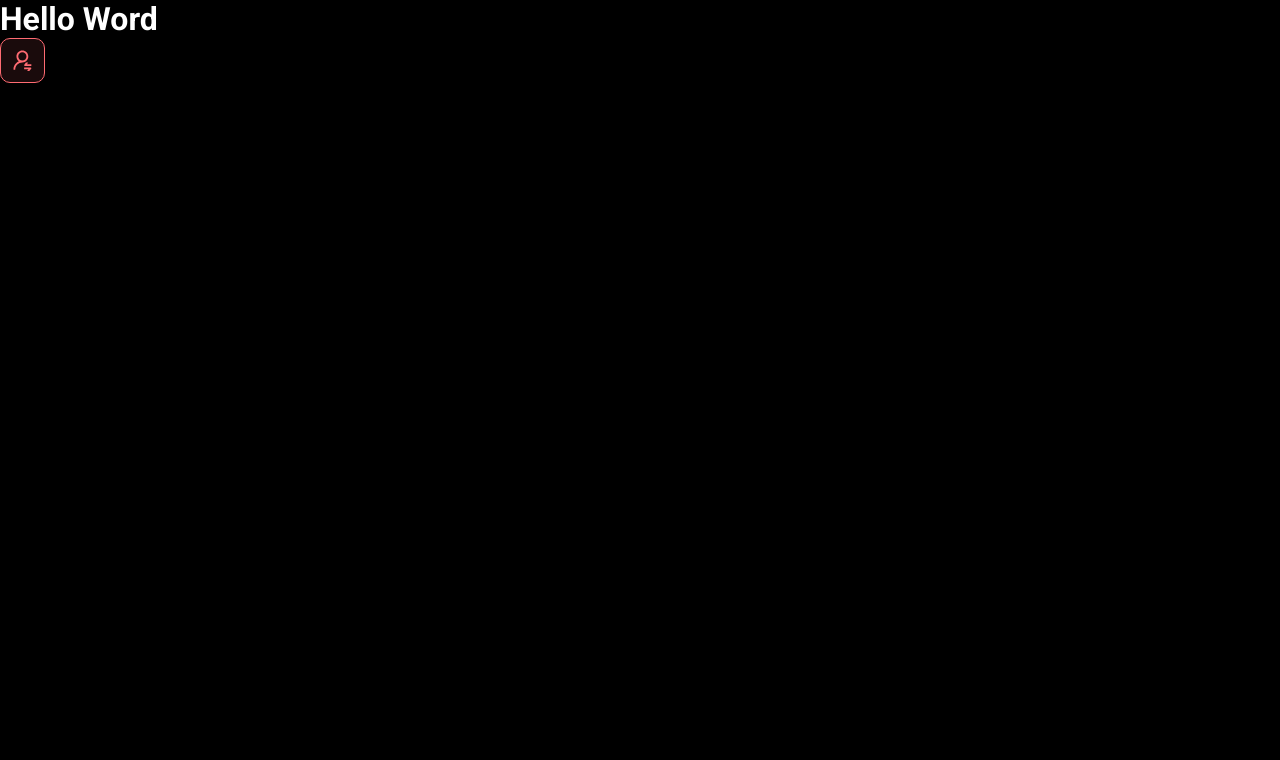
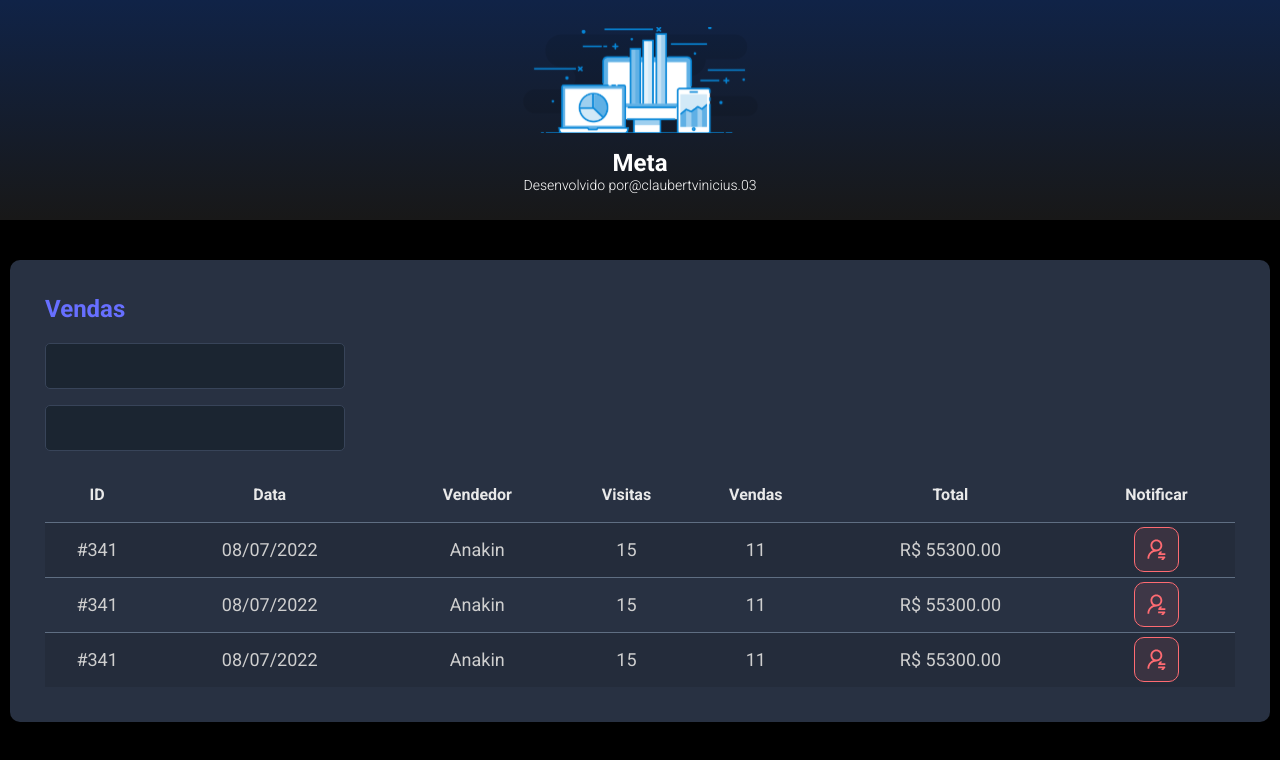
Before and after one commit to claubertamsd/dsMeta, a React (Vite) app in the folder frontend/: page / in a window 1280 px wide. Shown: the top 760 px of the page. Built offline with nearby package versions, Linux system fonts and the light colour scheme.

Commit message:
Other Components

```diff
--- a/frontend/src/App.tsx
+++ b/frontend/src/App.tsx
@@ -1,10 +1,17 @@
-import NotificationButton from "./components/NotificationButton"
+import Header from "./components/Header"
+import SalesCard from "./components/SalesCard"
+
 
 function App() {
    return(
     <>
-    <h1>Hello Word</h1>
-    <NotificationButton/>
+     <Header/>
+     <main>
+      <section id="sales">
+        <div className="dsmeta-container"></div>
+        <SalesCard/>
+        </section>
+        </main>
     </>
    )
 }
--- /dev/null
+++ b/frontend/src/components/Header/index.tsx
@@ -0,0 +1,18 @@
+import logo from '../../assets/img/logo.svg'
+import './style.css'
+function Header(){
+    return (
+        <header>
+        <div className="dsmeta-logo-container">
+            <img src={logo} alt="DSMeta" />
+            <h1>Meta</h1>
+            <p>
+              Desenvolvido por
+              <a href="https://www.instagram.com/claubertvinicius.03">@claubertvinicius.03</a>
+            </p>
+        </div>
+    </header>
+    )
+}
+
+export default Header
--- /dev/null
+++ b/frontend/src/components/Header/style.css
@@ -0,0 +1,27 @@
+header {
+  background: linear-gradient(180deg, #102347 0%, #181818 100%);
+  height: 220px;
+  display: flex;
+  align-items: center;
+  justify-content: center;
+}
+
+.dsmeta-logo-container {
+    display: flex;
+    flex-direction: column;
+    align-items: center;
+  }
+
+  .dsmeta-logo-container img {
+    width: 235px;
+  }
+
+  .dsmeta-logo-container h1 {
+    margin-top: 15px;
+    font-size: 24px;
+  }
+
+  .dsmeta-logo-container p {
+    font-size: 14px;
+    font-weight: 300;
+  }
--- /dev/null
+++ b/frontend/src/components/SalesCard/index.tsx
@@ -0,0 +1,80 @@
+import NotificationButton from '../NotificationButton'
+import './style.css'
+function SalesCard() {
+   return(
+    <>
+     <div className="dsmeta-card">
+            <h2 className="dsmeta-sales-title">Vendas</h2>
+            <div>
+              <div className="dsmeta-form-control-container">
+                <input className="dsmeta-form-control" type="text"/>
+              </div>
+              <div className="dsmeta-form-control-container">
+                <input className="dsmeta-form-control" type="text"/>
+              </div>
+            </div>
+
+            <div>
+              <table className="dsmeta-sales-table">
+                <thead>
+                  <tr>
+                    <th className="show992">ID</th>
+                    <th className="show576">Data</th>
+                    <th>Vendedor</th>
+                    <th className="show992">Visitas</th>
+                    <th className="show992">Vendas</th>
+                    <th>Total</th>
+                    <th>Notificar</th>
+                  </tr>
+                </thead>
+                <tbody>
+                  <tr>
+                    <td className="show992">#341</td>
+                    <td className="show576">08/07/2022</td>
+                    <td>Anakin</td>
+                    <td className="show992">15</td>
+                    <td className="show992">11</td>
+                    <td>R$ 55300.00</td>
+                    <td>
+                      <div className="dsmeta-red-btn-container">
+                      <NotificationButton/>
+                      </div>
+                    </td>
+                  </tr>
+                  <tr>
+                    <td className="show992">#341</td>
+                    <td className="show576">08/07/2022</td>
+                    <td>Anakin</td>
+                    <td className="show992">15</td>
+                    <td className="show992">11</td>
+                    <td>R$ 55300.00</td>
+                    <td>
+                      <div className="dsmeta-red-btn-container">
+                       <NotificationButton/>
+                      </div>
+                    </td>
+                  </tr>
+                  <tr>
+                    <td className="show992">#341</td>
+                    <td className="show576">08/07/2022</td>
+                    <td>Anakin</td>
+                    <td className="show992">15</td>
+                    <td className="show992">11</td>
+                    <td>R$ 55300.00</td>
+                    <td>
+                      <div className="dsmeta-red-btn-container">
+                      <NotificationButton/>
+                      </div>
+                    </td>
+                  </tr>
+                </tbody>
+
+              </table>
+            </div>
+
+          </div>
+    </>
+   )
+}
+
+export default SalesCard
--- /dev/null
+++ b/frontend/src/components/SalesCard/style.css
@@ -0,0 +1,109 @@
+.dsmeta-card {
+    background-color: #283142;
+    border-radius: 10px;
+    padding: 30px 10px;
+  }
+
+  .dsmeta-container {
+    width: 100%;
+    max-width: 900px;
+    margin: 0 auto;
+  }
+
+  #sales {
+    padding: 40px 10px;
+  }
+
+  .dsmeta-sales-title {
+    color: #676fff;
+    font-size: 24px;
+    margin-bottom: 20px;
+  }
+
+  .dsmeta-form-control-container {
+    margin-bottom: 16px;
+    max-width: 300px;
+  }
+
+  .dsmeta-form-control {
+    width: 100%;
+    height: 46px;
+    background-color: #1b2531;
+    border: 1px solid #384459;
+    border-radius: 5px;
+    color: #9aaabe;
+    padding: 0 20px;
+    font-size: 18px;
+  }
+
+  .dsmeta-sales-table {
+    width: 100%;
+    border-spacing: 0;
+    border-collapse: collapse;
+  }
+
+  .dsmeta-sales-table thead {
+    height: 55px;
+    font-size: 16px;
+    color: #e9e9e9;
+    font-weight: 700;
+  }
+
+  .dsmeta-sales-table tbody {
+    font-size: 14px;
+    font-weight: 400;
+    color: #cfcfcf;
+    text-align: center;
+  }
+
+  .dsmeta-sales-table tbody tr {
+    height: 74px;
+    border-top: 1px solid #5f6e82;
+  }
+
+  .dsmeta-sales-table tbody tr:hover > td {
+    background-color: #384459;
+  }
+
+  .dsmeta-sales-table tbody tr:nth-child(odd) {
+    background-color: #242c3b;
+  }
+
+  .dsmeta-red-btn-container {
+      display: flex;
+      justify-content: center;
+  }
+
+
+
+  .show576 {
+      display: none;
+  }
+
+  .show992 {
+      display: none;
+  }
+
+  @media (min-width: 576px) {
+      .show576 {
+          display: table-cell;
+      }
+
+      .dsmeta-card {
+          padding: 35px;
+      }
+
+      .dsmeta-sales-table tbody tr {
+          height: 55px;
+      }
+
+      .dsmeta-sales-table tbody {
+          font-size: 18px;
+      }
+  }
+
+  @media (min-width: 992px) {
+      .show992 {
+          display: table-cell;
+      }
+    }
--- a/frontend/src/index.css
+++ b/frontend/src/index.css
@@ -19,141 +19,3 @@
   color: unset;
   text-decoration: none;
 }
-
-header {
-  background: linear-gradient(180deg, #102347 0%, #181818 100%);
-  height: 220px;
-  display: flex;
-  align-items: center;
-  justify-content: center;
-}
-
-.dsmeta-logo-container {
-  display: flex;
-  flex-direction: column;
-  align-items: center;
-}
-
-.dsmeta-logo-container img {
-  width: 235px;
-}
-
-.dsmeta-logo-container h1 {
-  margin-top: 15px;
-  font-size: 24px;
-}
-
-.dsmeta-logo-container p {
-  font-size: 14px;
-  font-weight: 300;
-}
-
-.dsmeta-card {
-  background-color: #283142;
-  border-radius: 10px;
-  padding: 30px 10px;
-}
-
-.dsmeta-container {
-  width: 100%;
-  max-width: 900px;
-  margin: 0 auto;
-}
-
-#sales {
-  padding: 40px 10px;
-}
-
-.dsmeta-sales-title {
-  color: #676fff;
-  font-size: 24px;
-  margin-bottom: 20px;
-}
-
-.dsmeta-form-control-container {
-  margin-bottom: 16px;
-  max-width: 300px;
-}
-
-.dsmeta-form-control {
-  width: 100%;
-  height: 46px;
-  background-color: #1b2531;
-  border: 1px solid #384459;
-  border-radius: 5px;
-  color: #9aaabe;
-  padding: 0 20px;
-  font-size: 18px;
-}
-
-.dsmeta-sales-table {
-  width: 100%;
-  border-spacing: 0;
-  border-collapse: collapse;
-}
-
-.dsmeta-sales-table thead {
-  height: 55px;
-  font-size: 16px;
-  color: #e9e9e9;
-  font-weight: 700;
-}
-
-.dsmeta-sales-table tbody {
-  font-size: 14px;
-  font-weight: 400;
-  color: #cfcfcf;
-  text-align: center;
-}
-
-.dsmeta-sales-table tbody tr {
-  height: 74px;
-  border-top: 1px solid #5f6e82;
-}
-
-.dsmeta-sales-table tbody tr:hover > td {
-  background-color: #384459;
-}
-
-.dsmeta-sales-table tbody tr:nth-child(odd) {
-  background-color: #242c3b;
-}
-
-.dsmeta-red-btn-container {
-    display: flex;
-    justify-content: center;
-}
-
-
-
-.show576 {
-    display: none;
-}
-
-.show992 {
-    display: none;
-}
-
-@media (min-width: 576px) {
-    .show576 {
-        display: table-cell;
-    }
-
-    .dsmeta-card {
-        padding: 35px;
-    }
-
-    .dsmeta-sales-table tbody tr {
-        height: 55px;
-    }
-
-    .dsmeta-sales-table tbody {
-        font-size: 18px;
-    }
-}
-
-@media (min-width: 992px) {
-    .show992 {
-        display: table-cell;
-    }
-}
```
Also changed, not shown: frontend/src/assets/img/logo.svg (added).
